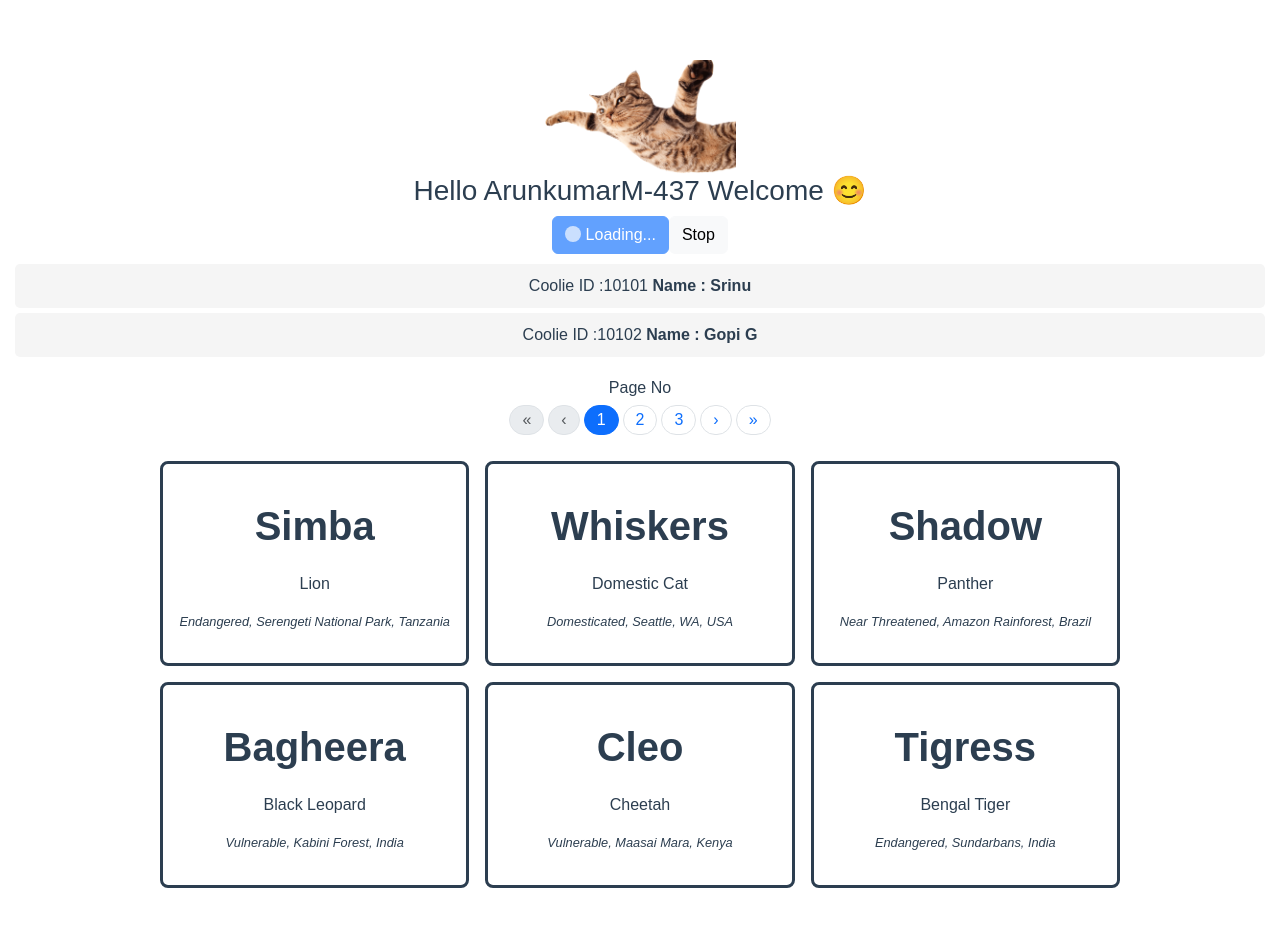
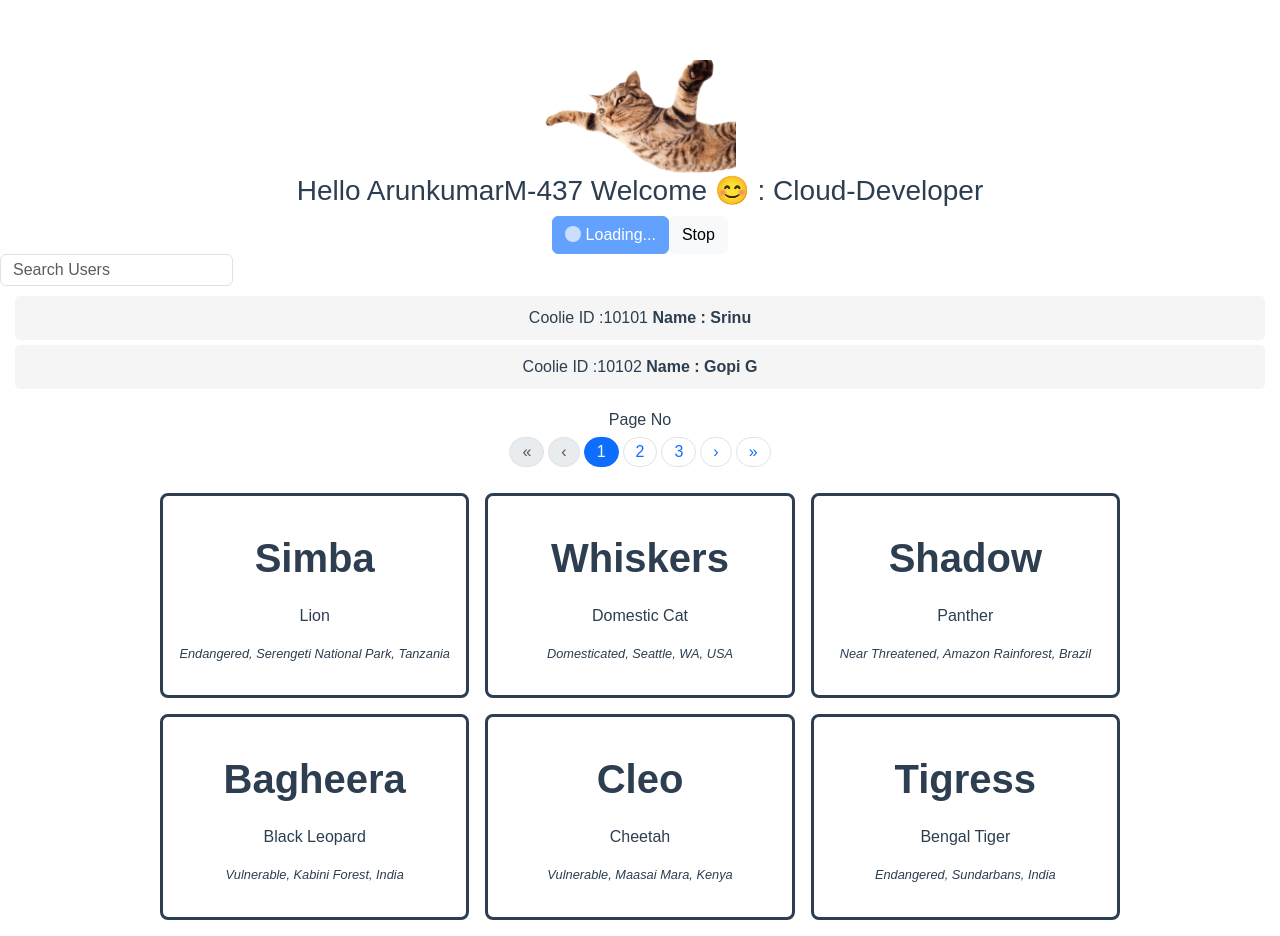
Before and after one commit to ArunkumarM437/state-example, a Vue app: page / in a window 1280 px wide. Before the commit the page ends 904 px from the top, so only its background shows below. Built offline with nearby package versions, Linux system fonts and the light colour scheme; a web font is replaced by a local one.

Commit message:
search User filter were added.

```diff
--- a/src/components/usersData.vue
+++ b/src/components/usersData.vue
@@ -1,6 +1,6 @@
 <template>
   <div>
-    <h3 v-for="owner in ownerDetail" :key="owner.id">Hello {{ owner.name }} Welcome 😊 </h3>
+    <h3 v-for="owner in ownerDetail" :key="owner.id">Hello {{ owner.name }} Welcome 😊 : {{ owner.role }}</h3>
     <div v-if="projectLoad" class="text-center">
       <b-button variant="primary" disabled>
       <b-spinner small type="grow"></b-spinner>
@@ -9,6 +9,17 @@
         <!-- <button type="button" class="btn btn-light">Light</button> -->
         <button type="button" class="btn btn-light" v-if="projectLoad" @click="this.projectLoad=false">Stop</button>
     </div>
+    <div class="col-sm-auto d-flex align-items-center">
+  <form @submit.prevent class="d-flex align-items-center">
+    <input
+      id=""
+      type="text"
+      class="form-control bg-gray w-100 h-100"
+      placeholder="Search Users"
+      v-model="searchStr">
+  </form>
+</div>
+
     <div class="users">
       <div v-for="user in paginatedItems" :key="user.id" class="eachuser"> Coolie ID :{{ user.id }}
         <strong>Name : {{ user.name }}</strong>
@@ -32,6 +43,7 @@ export default {
       currentPage: 1,
       projectLoad:false,
       ownerDetail : [],
+      searchStr : '',
     }
   },
   beforeCreate(){
@@ -52,9 +64,14 @@ export default {
 
     totalItems() {
         // Compute total number of items
-        return this.allUsers.length;
+        return this.filteredHistory.length;
     },
-
+    filteredHistory(){
+      const finalFiltered = this.allUsers.filter(filtHist =>
+        filtHist.name.toLowerCase().includes(this.searchStr.toLowerCase())
+      );
+      return finalFiltered
+    },
     paginatedItems() {
         // Compute paginated items
         const start = (this.currentPage - 1) * this.perPage;
@@ -64,7 +81,7 @@ export default {
         if (this.allUsers && this.allUsers.length > 0) {
             // Uncomment and use projectLoad logic if needed
             // this.projectLoad = false;
-            return this.allUsers.slice(start, end);
+            return this.filteredHistory.slice(start, end);
         }
         return [];
     }
```
